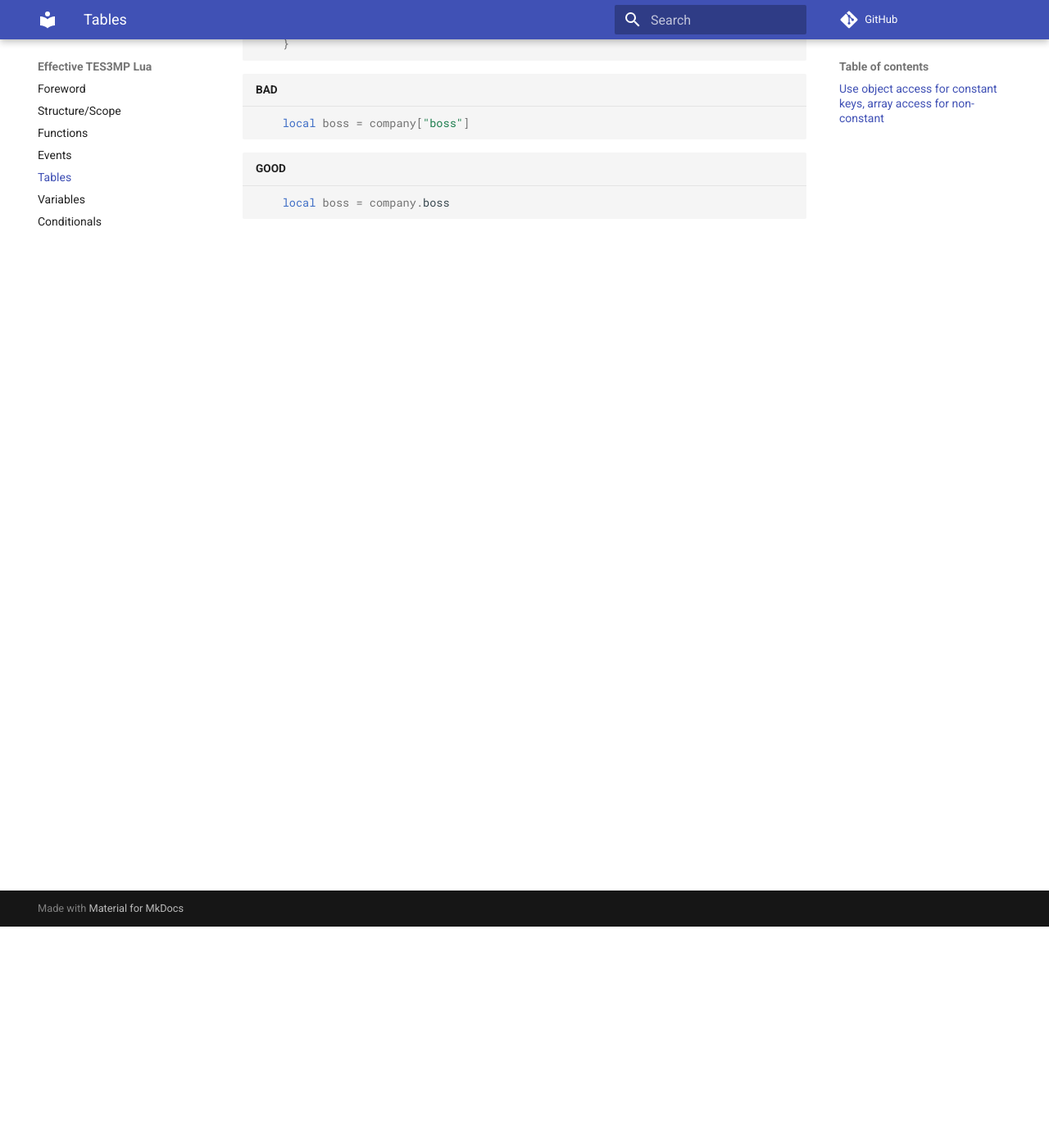
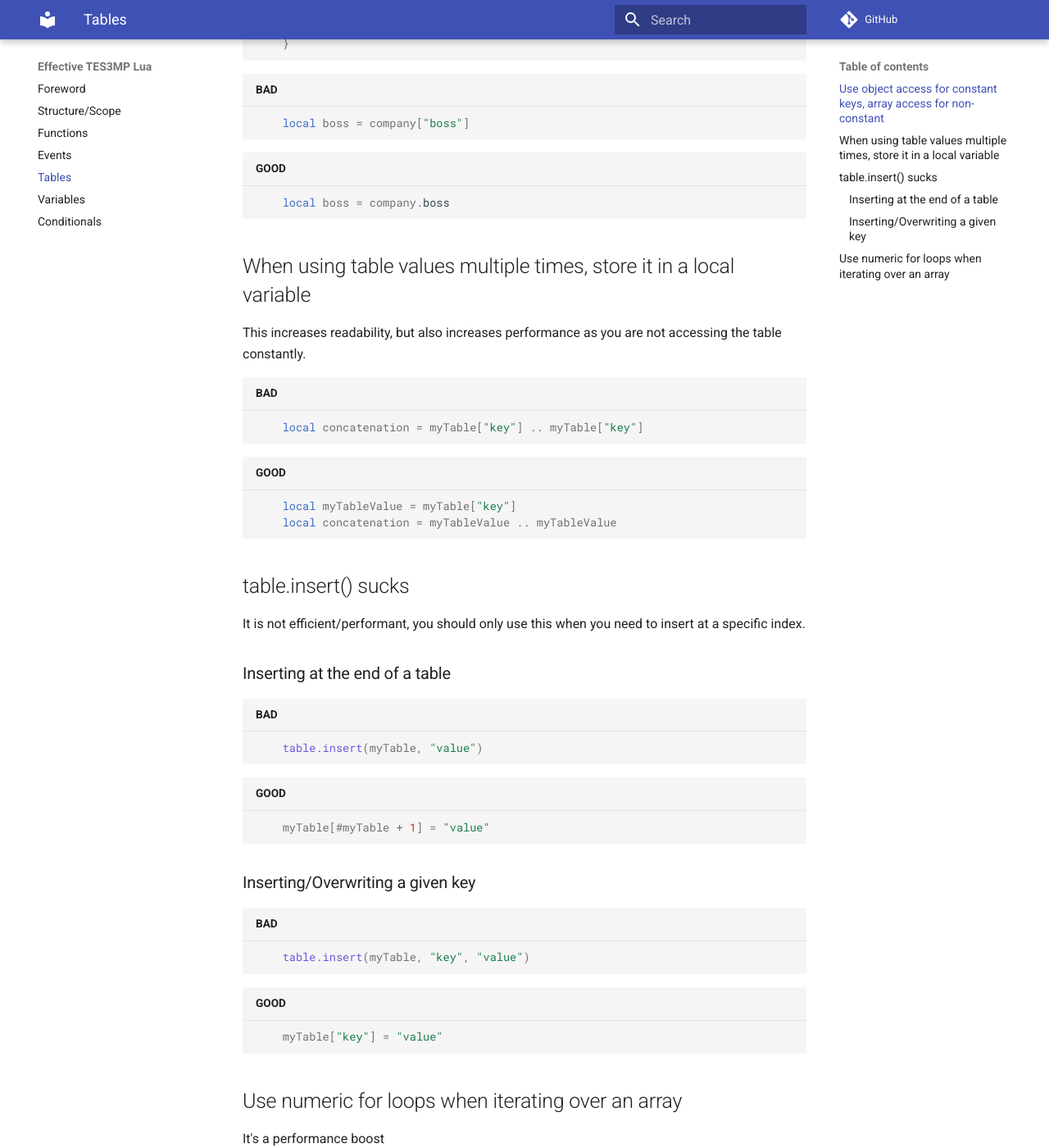
Before and after one commit to Resdayn-RP/effective-tes3mp-lua, an MkDocs documentation site: the page built from docs/tables.md, in a window 1280 px wide and 1400 px high, scrolled down 270 px. Shown: the whole window at 82% size. Built offline with MkDocs 1.6.1 and Material for MkDocs 9.7.7, drawn with Linux system fonts in a browser that asks for light colours; comment, search, counter and statistics services are not loaded; some of the changed text lies outside the part shown.

Commit message:
feat(tables): Tables.md completed

````diff
--- a/docs/tables.md
+++ b/docs/tables.md
@@ -12,3 +12,43 @@
 ```lua title="GOOD"
     local boss = company.boss
 ```
+
+## When using table values multiple times, store it in a local variable
+This increases readability, but also increases performance as you are not accessing the table constantly.
+```lua title="BAD"
+    local concatenation = myTable["key"] .. myTable["key"]
+```
+```lua title="GOOD"
+    local myTableValue = myTable["key"]
+    local concatenation = myTableValue .. myTableValue
+```
+
+## table.insert() sucks
+It is not efficient/performant, you should only use this when you need to insert at a specific index.
+### Inserting at the end of a table
+```lua title="BAD"
+    table.insert(myTable, "value")
+```
+```lua title="GOOD"
+    myTable[#myTable + 1] = "value"
+```
+### Inserting/Overwriting a given key
+```lua title="BAD"
+    table.insert(myTable, "key", "value")
+```
+```lua title="GOOD"
+    myTable["key"] = "value"
+```
+
+## Use numeric for loops when iterating over an array
+It's a performance boost
+```lua title="BAD"
+    for k, v in pairs(myArray) do
+        print(k .. " " .. v)
+    end
+```
+```lua title="GOOD"
+    for i=1, #myArray do
+        print(i .. " " .. myArray[i])
+    end
+```
````
